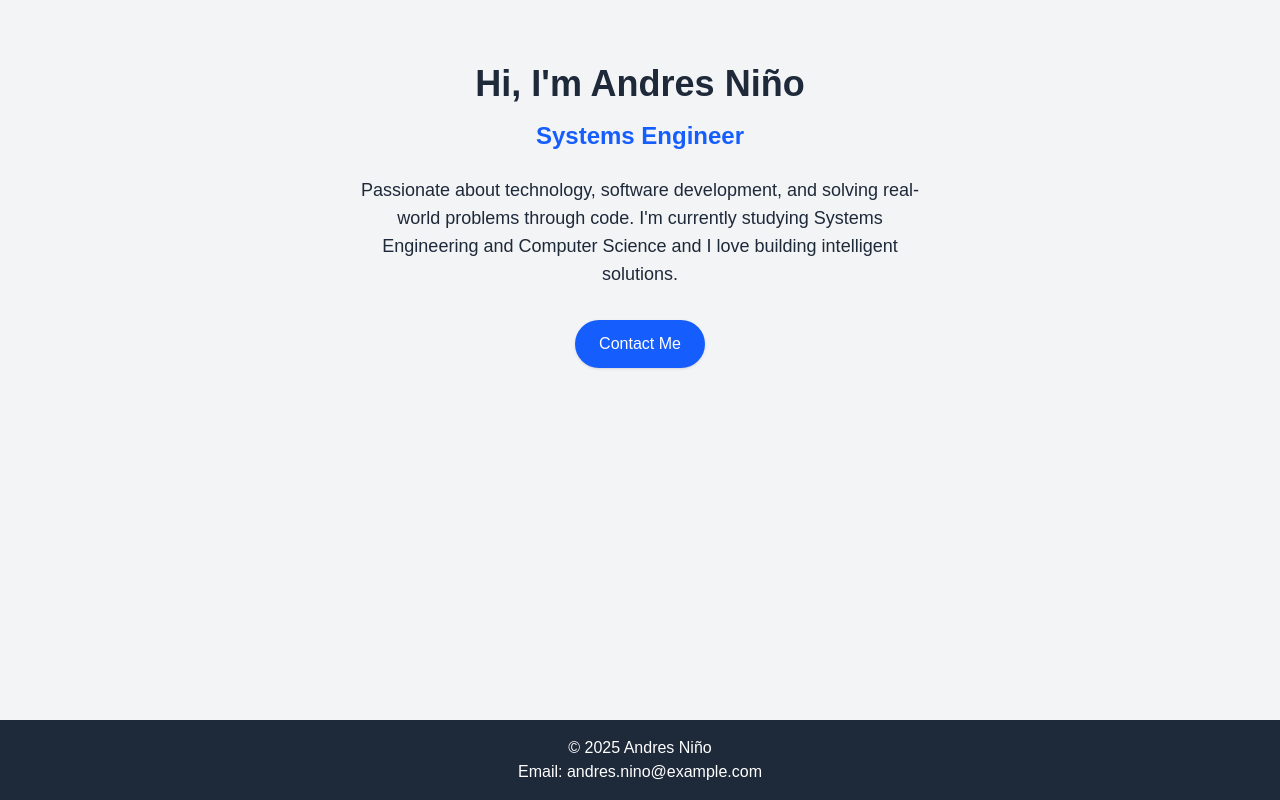
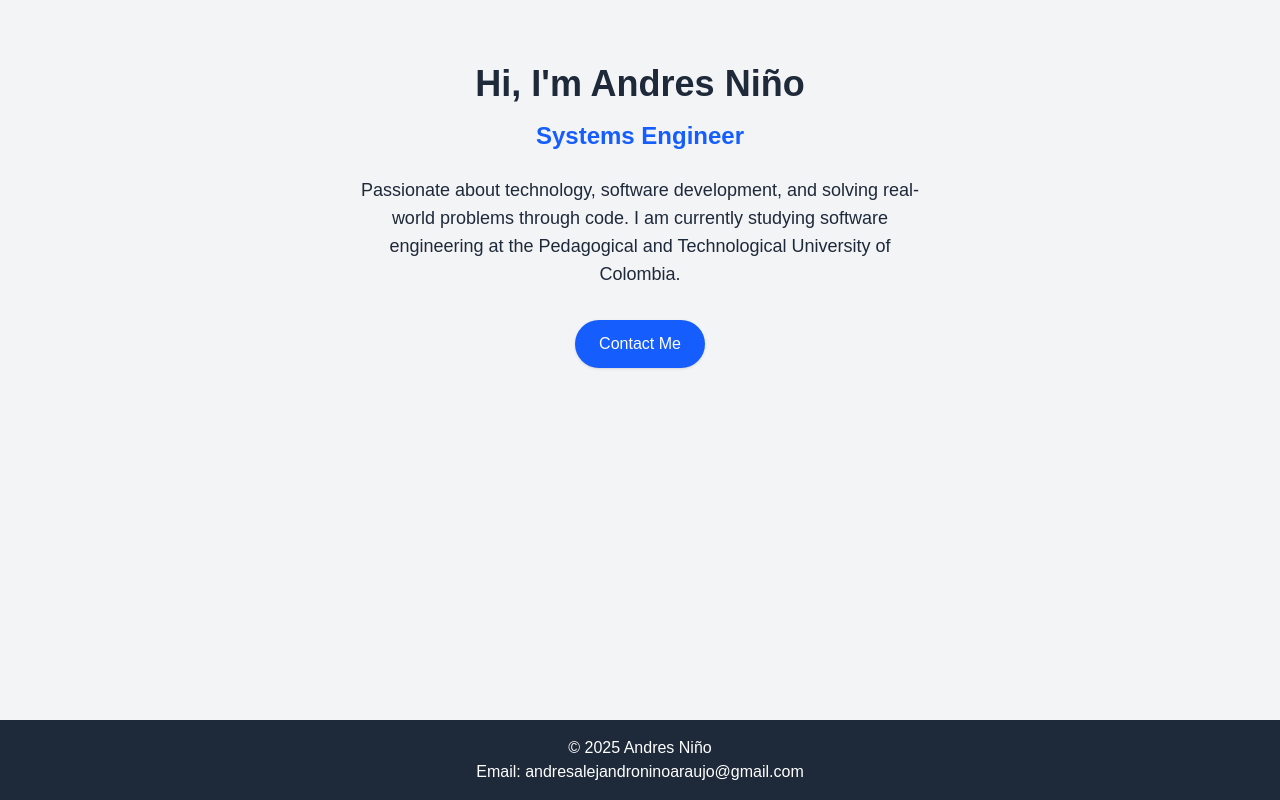
Before and after one commit to anothercoolcoder/cursos, a Next.js app: page / in a window 1280 px wide. Built offline with nearby package versions, Linux system fonts and the light colour scheme.

Commit message:
change email

```diff
--- a/src/app/page.tsx
+++ b/src/app/page.tsx
@@ -9,7 +9,7 @@ export default function Home() {
           </h2>
           <p className="text-lg max-w-xl mx-auto mb-8">
             Passionate about technology, software development, and solving real-world problems through code.
-            I&apos;m currently studying Systems Engineering and Computer Science and I love building intelligent solutions.
+            I am currently studying software engineering at the Pedagogical and Technological University of Colombia.
           </p>
           <a
             href="#contact"
@@ -23,7 +23,7 @@ export default function Home() {
       <footer className="bg-gray-800 text-white py-4" id="contact">
         <div className="text-center">
           <p>© {new Date().getFullYear()} Andres Niño</p>
-          <p>Email: andres.nino@example.com</p>
+          <p>Email: andresalejandroninoaraujo@gmail.com</p>
         </div>
       </footer>
     </div>
```
